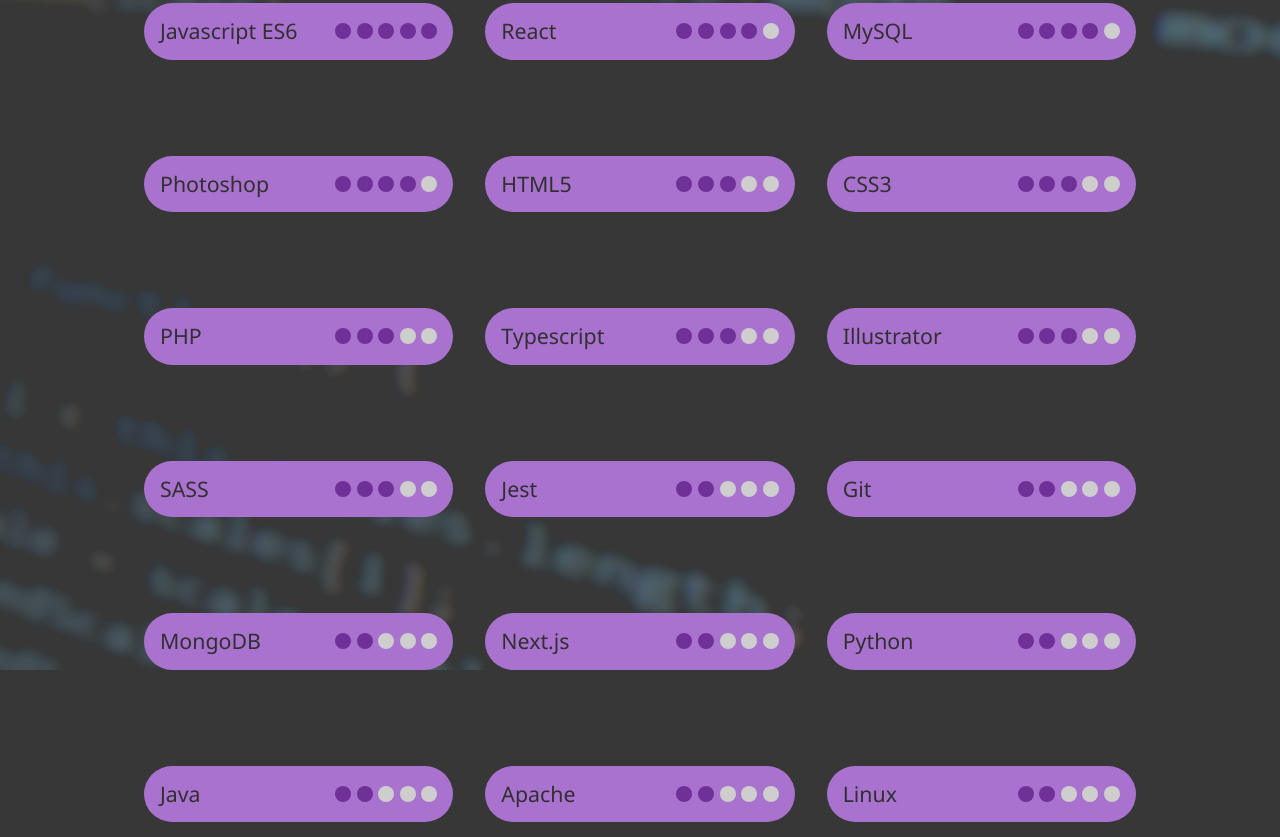
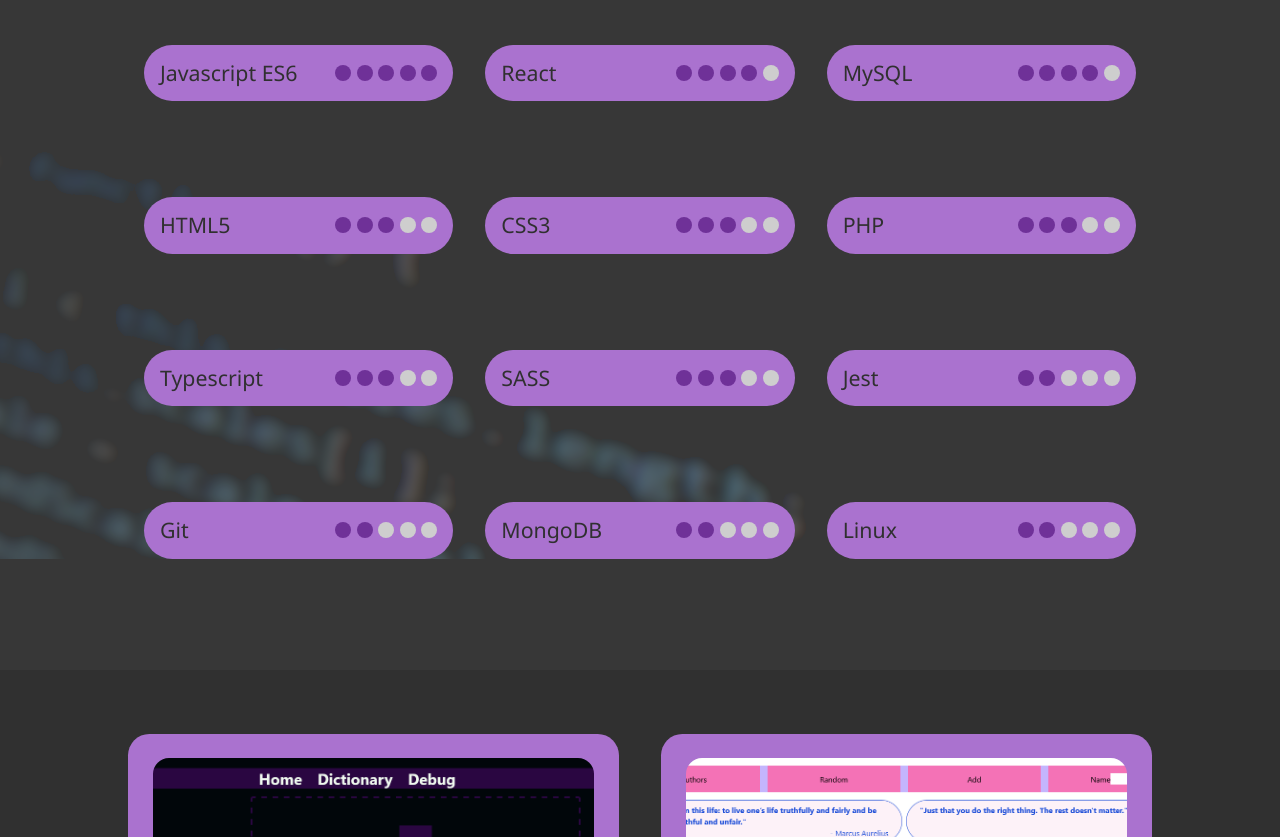
Before and after one commit to glend1/glend1.github.io, a website: page private/index.html in a window 1280 px wide. Shown: the part 2883-3720 px from the top of the page. Drawn offline with nearby package versions, Linux system fonts and the light colour scheme; files that its build step writes are made by us from their sources; a script that the page names is missing.

Commit message:
updated styling for portfolio objects and updated skills.

```diff
--- a/private/index.html
+++ b/private/index.html
@@ -89,15 +89,6 @@
                             <img alt="0 star"  height="16px" src="media/empty-circle.svg"/>
                         </span>
                     </li>
-                    <li>Photoshop
-                        <span class="rating">
-                            <img alt="1 star"  height="16px" src="media/filled-circle.svg" />
-                            <img alt="1 star"  height="16px" src="media/filled-circle.svg" />
-                            <img alt="1 star"  height="16px" src="media/filled-circle.svg" />
-                            <img alt="1 star"  height="16px" src="media/filled-circle.svg" />
-                            <img alt="0 star"  height="16px" src="media/empty-circle.svg"/>
-                        </span>
-                    </li>
                     <li>HTML5
                         <span class="rating">
                             <img alt="1 star"  height="16px" src="media/filled-circle.svg" />
@@ -126,15 +117,6 @@
                         </span>
                     </li>
                     <li>Typescript
-                        <span class="rating">
-                            <img alt="1 star"  height="16px" src="media/filled-circle.svg" />
-                            <img alt="1 star"  height="16px" src="media/filled-circle.svg" />
-                            <img alt="1 star"  height="16px" src="media/filled-circle.svg" />
-                            <img alt="0 star"  height="16px" src="media/empty-circle.svg"/>
-                            <img alt="0 star"  height="16px" src="media/empty-circle.svg"/>
-                        </span>
-                    </li>
-                    <li>Illustrator
                         <span class="rating">
                             <img alt="1 star"  height="16px" src="media/filled-circle.svg" />
                             <img alt="1 star"  height="16px" src="media/filled-circle.svg" />
@@ -179,42 +161,6 @@
                             <img alt="0 star"  height="16px" src="media/empty-circle.svg"/>
                         </span>
                     </li>
-                    <li>Next.js
-                        <span class="rating">
-                            <img alt="1 star"  height="16px" src="media/filled-circle.svg" />
-                            <img alt="1 star"  height="16px" src="media/filled-circle.svg" />
-                            <img alt="0 star"  height="16px" src="media/empty-circle.svg"/>
-                            <img alt="0 star"  height="16px" src="media/empty-circle.svg"/>
-                            <img alt="0 star"  height="16px" src="media/empty-circle.svg"/>
-                        </span>
-                    </li>
-                    <li>Python
-                        <span class="rating">
-                            <img alt="1 star"  height="16px" src="media/filled-circle.svg" />
-                            <img alt="1 star"  height="16px" src="media/filled-circle.svg" />
-                            <img alt="0 star"  height="16px" src="media/empty-circle.svg"/>
-                            <img alt="0 star"  height="16px" src="media/empty-circle.svg"/>
-                            <img alt="0 star"  height="16px" src="media/empty-circle.svg"/>
-                        </span>
-                    </li>
-                    <li>Java
-                        <span class="rating">
-                            <img alt="1 star"  height="16px" src="media/filled-circle.svg" />
-                            <img alt="1 star"  height="16px" src="media/filled-circle.svg" />
-                            <img alt="0 star"  height="16px" src="media/empty-circle.svg"/>
-                            <img alt="0 star"  height="16px" src="media/empty-circle.svg"/>
-                            <img alt="0 star"  height="16px" src="media/empty-circle.svg"/>
-                        </span>
-                    </li>
-                    <li>Apache
-                        <span class="rating">
-                            <img alt="1 star"  height="16px" src="media/filled-circle.svg" />
-                            <img alt="1 star"  height="16px" src="media/filled-circle.svg" />
-                            <img alt="0 star"  height="16px" src="media/empty-circle.svg"/>
-                            <img alt="0 star"  height="16px" src="media/empty-circle.svg"/>
-                            <img alt="0 star"  height="16px" src="media/empty-circle.svg"/>
-                        </span>
-                    </li>
                     <li>Linux
                         <span class="rating">
                             <img alt="1 star"  height="16px" src="media/filled-circle.svg" />
@@ -227,6 +173,7 @@
                 </ul>
                 </section>
                 <section id="portfolio">
+                    <div>
                     <figure>
                         <img alt="no image" src="media/music-quiz.png">
                         <figcaption><p>A work in progress Music Quiz application to help me with Ear Training and Music Theory.</p>
@@ -267,6 +214,7 @@
                             </ul>
                         </figcaption>
                     </figure>
+                </div>
                 </section>
         </main>
         <footer id="links">
--- a/private/style/styles.scss
+++ b/private/style/styles.scss
@@ -157,9 +157,10 @@
 
 #portfolio {
 
-    display: grid;
-    grid-template-columns: repeat(4, 1fr);
-    gap: 2em;
+    div {
+        display: grid;
+        grid-template-columns: repeat(4, 1fr);
+        gap: 2em;
 
     figure {
         padding: 0;
@@ -225,6 +226,8 @@
     @media (max-width: 1200px) {
         grid-template-columns: repeat(1, 1fr);
     }
+
+}
 
 }
 
```
